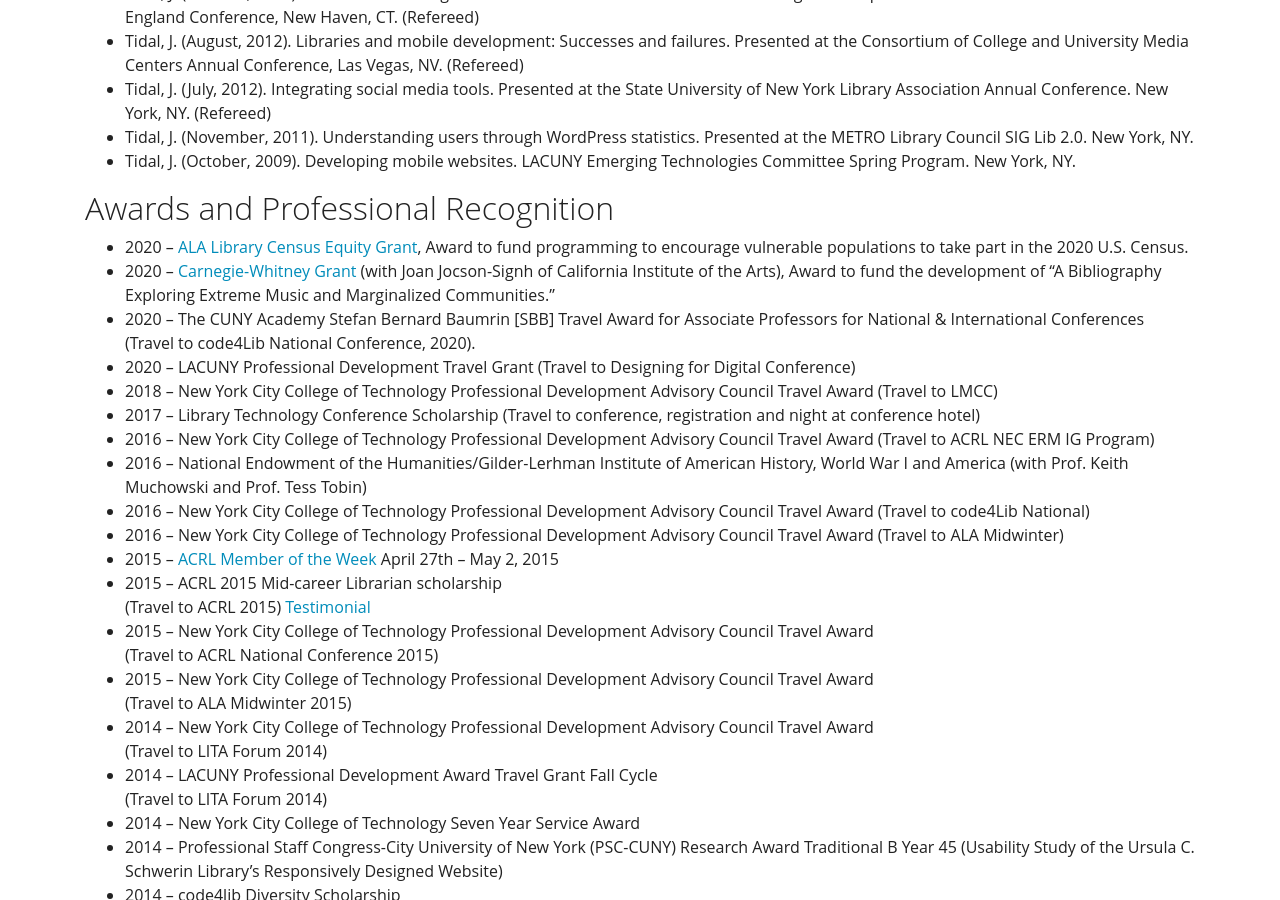
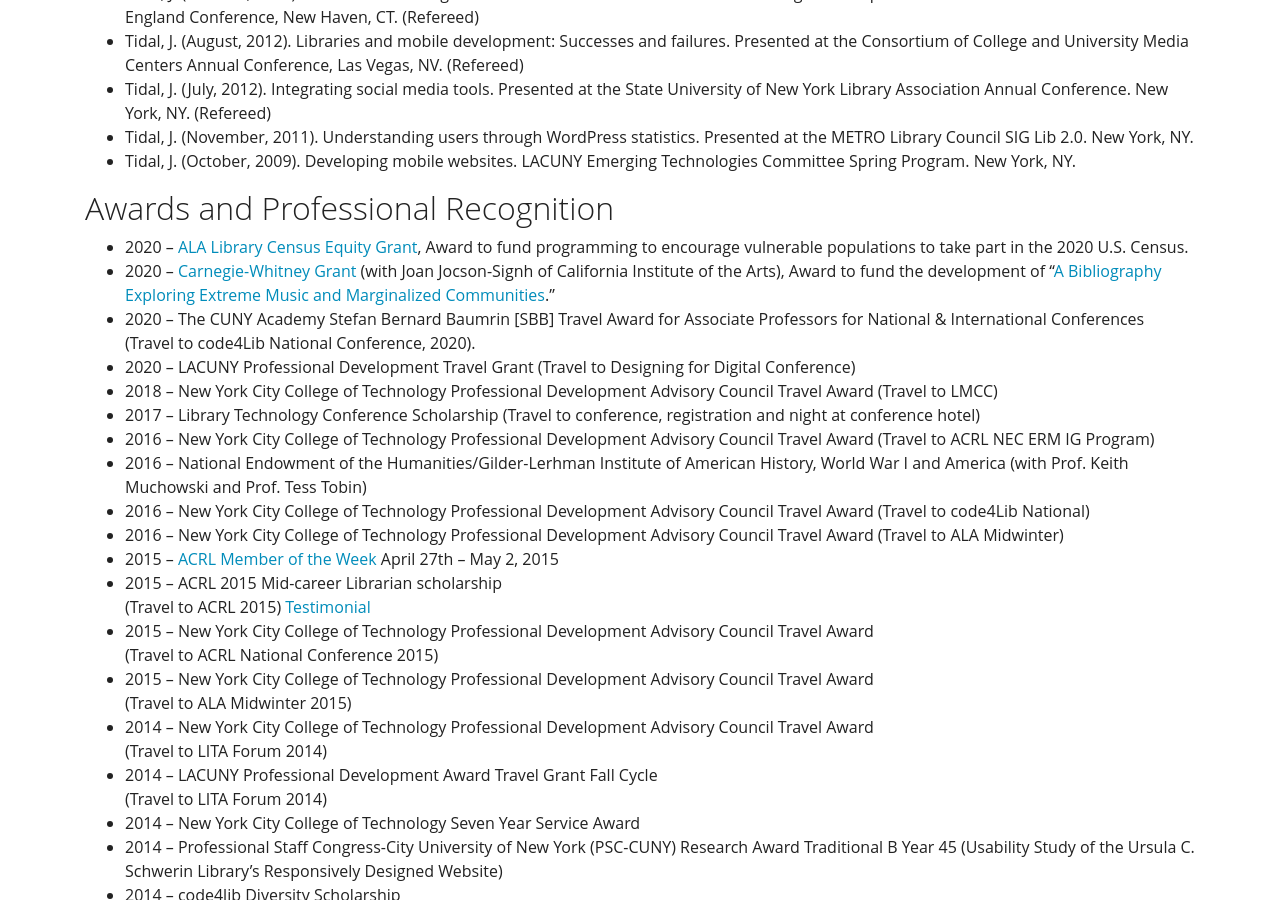
Before and after one commit to KentuckyFriedTofu/kentuckyfriedtofu.github.io.bak2, a Jekyll site: the page built from cv.md, in a window 1280 px wide and 900 px high, scrolled down 5166 px. Built offline with Jekyll 4.4.1, drawn with Linux system fonts in a browser that asks for light colours; part of the change alters nothing that is shown.

Commit message:
Update cv.md

```diff
--- a/cv.md
+++ b/cv.md
@@ -172,7 +172,7 @@ View my [Google Scholar Profile](https://scholar.google.com/citations?user=mAq-F
 ## Awards and Professional Recognition
 
 * 2020 – [ALA Library Census Equity Grant](http://www.ala.org/news/member-news/2020/09/ala-awards-additional-100-library-census-equity-fund-grants), Award to fund programming to encourage vulnerable populations to take part in the 2020 U.S. Census.<br>
-* 2020 – [Carnegie-Whitney Grant](http://www.ala.org/aboutala/offices/publishing/sundry/alapubawrds/carnegiewhitneypast) (with Joan Jocson-Signh of California Institute of the Arts), Award to fund the development of “A Bibliography Exploring Extreme Music and Marginalized Communities.”<br>
+* 2020 – [Carnegie-Whitney Grant](http://www.ala.org/aboutala/offices/publishing/sundry/alapubawrds/carnegiewhitneypast) (with Joan Jocson-Signh of California Institute of the Arts), Award to fund the development of “[A Bibliography Exploring Extreme Music and Marginalized Communities](https://libguides.citytech.cuny.edu/extrememusicbib/home).”<br>
 * 2020 – The CUNY Academy Stefan Bernard Baumrin [SBB] Travel Award for Associate Professors for National & International Conferences (Travel to code4Lib National Conference, 2020).<br>
 * 2020 – LACUNY Professional Development Travel Grant (Travel to Designing for Digital Conference)<br>
 * 2018 – New York City College of Technology Professional Development Advisory Council Travel Award (Travel to LMCC)<br>
```
